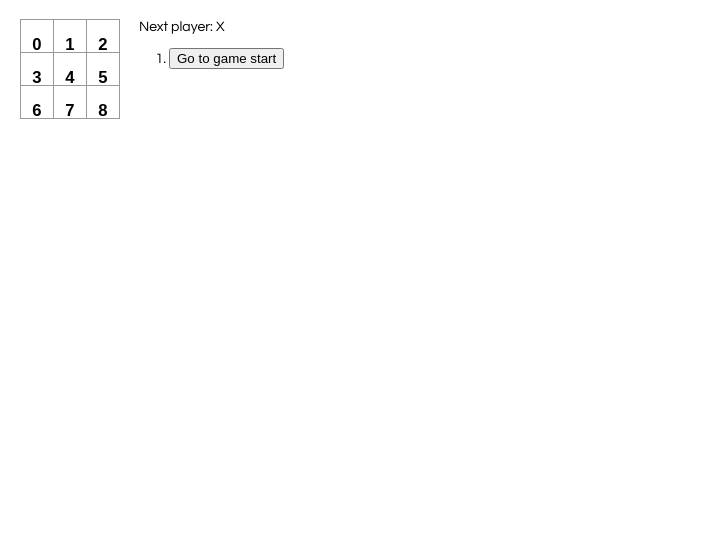
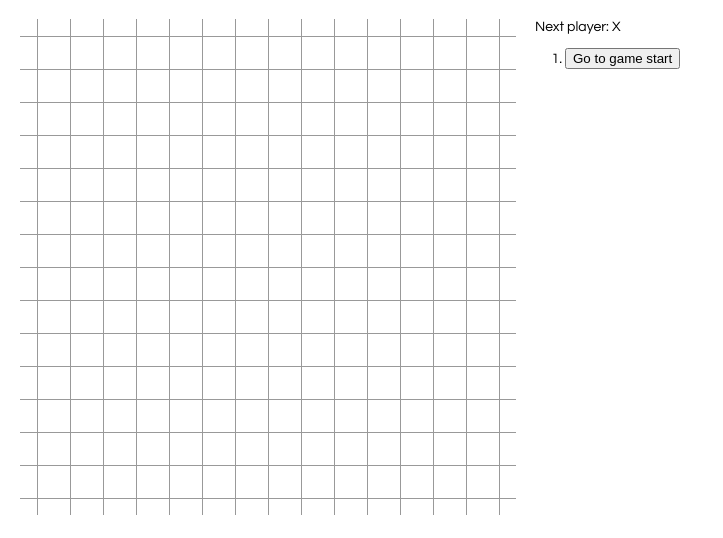
Before and after one commit to utcb/gomoku, a React app: page / in a window 1280 px wide. Shown: the whole page, without its empty margins (0-723 px from the left). Built offline with nearby package versions, Linux system fonts and the light colour scheme.

Commit message:
expand board to 15*15 and draw plus sign in button

```diff
--- a/src/index.css
+++ b/src/index.css
@@ -18,8 +18,7 @@ ol, ul {
 }
 
 .square {
-  background: #fff;
-  border: 1px solid #999;
+  border: 0px solid #fff;
   float: left;
   font-size: 24px;
   font-weight: bold;
@@ -30,11 +29,20 @@ ol, ul {
   padding: 0;
   text-align: center;
   width: 34px;
+  /* display:inline-block; */
+  background:
+    linear-gradient(#999,#999),
+    linear-gradient(#999,#999),
+    #fff;
+  background-position: center;
+  background-size: 100% 1px,1px 100%;
+  background-repeat: no-repeat;
 }
 
 .square:focus {
   outline: none;
 }
+
 
 .kbd-navigation .square:focus {
   background: #ddd;
--- a/src/index.js
+++ b/src/index.js
@@ -23,31 +23,19 @@ function Square(props) {
       stepNumber = square.stepNumber;
       player = square.player;
   }
-  let subs = null;
+  let title = "index: " + index;
   if (player === 1 || player === 2) { // first player
       marks = player === 1 ? 'X' : 'O';
       // 是否在赢得比赛的三个点击中。标记marks旁的小字，表示第几步，红色表示成功的步骤
       if (stepNumber > 0) {
-          if (square.inWinLine) {
-              subs = (
-                  <sub className="win">{stepNumber}</sub>
-              )
-          } else {
-              subs = (
-                  <sub>{stepNumber}</sub>
-              )
-          }
+        title = title + ", step: " + stepNumber;
       }
   } else if (player !== null) { // error
       marks = 'E';
-  } else {
-      marks = (
-          <small><sub>{index}</sub></small>
-      );
   }
   return (
-      <button className="square" onClick={()=>dispatch(markOn(index))}>
-          {marks}{subs}
+      <button className="square" onClick={()=>dispatch(markOn(index))} title={title}>
+          {marks}
       </button>
       );
 }
@@ -57,10 +45,10 @@ class Board extends React.Component {
     return (
       <div className="game-board">
         <div>
-          {[0,1,2].map(row=>(
+          {Array(15).fill(null).map((v,row)=>(
             <div key={row} className="board-row">
-              {[0,1,2].map(col=>(
-                <Square key={col} index={col + row * 3} />
+              {Array(15).fill(null).map((v2, col)=>(
+                <Square key={col} index={col + row * 15} />
               ))}
             </div>
           ))}
```
